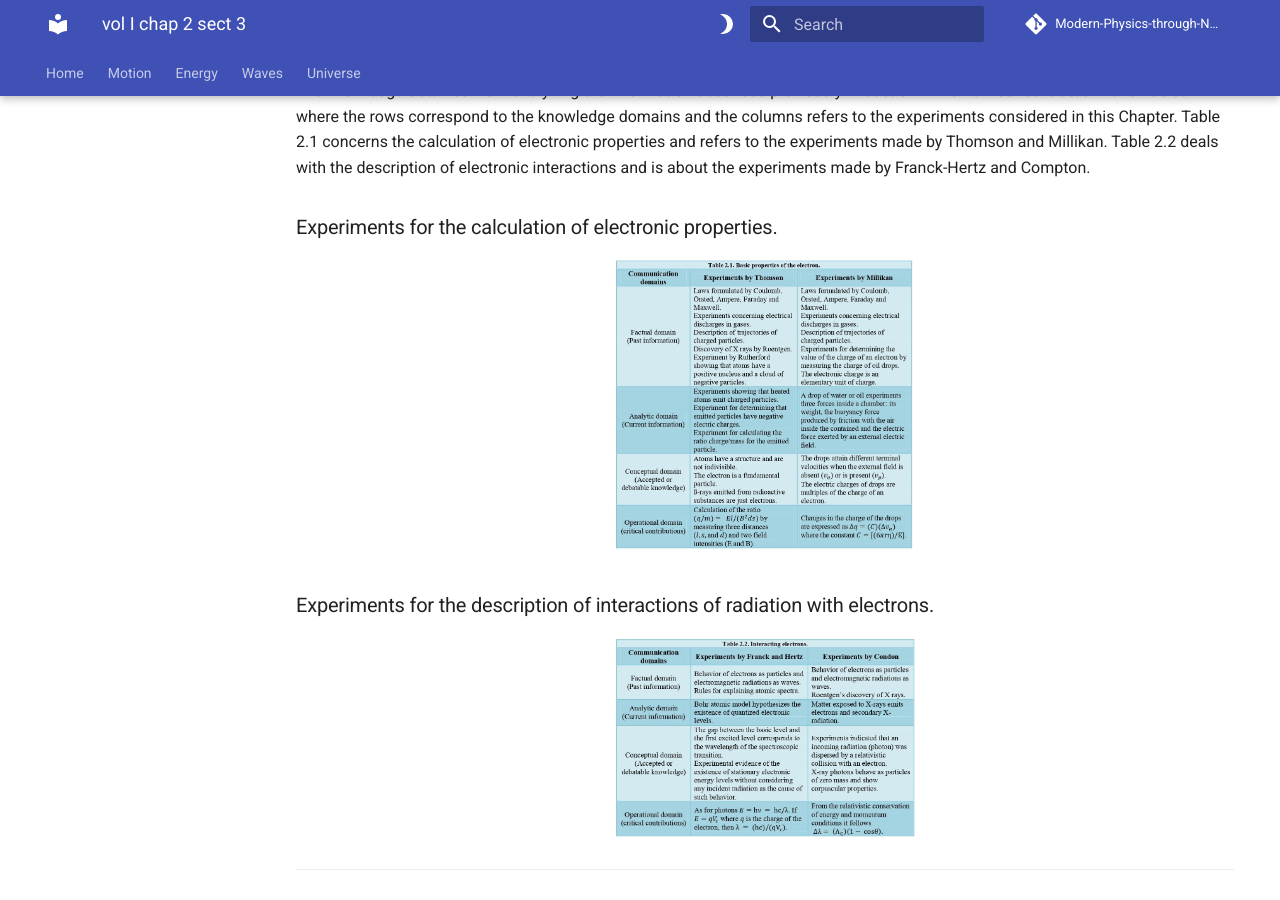
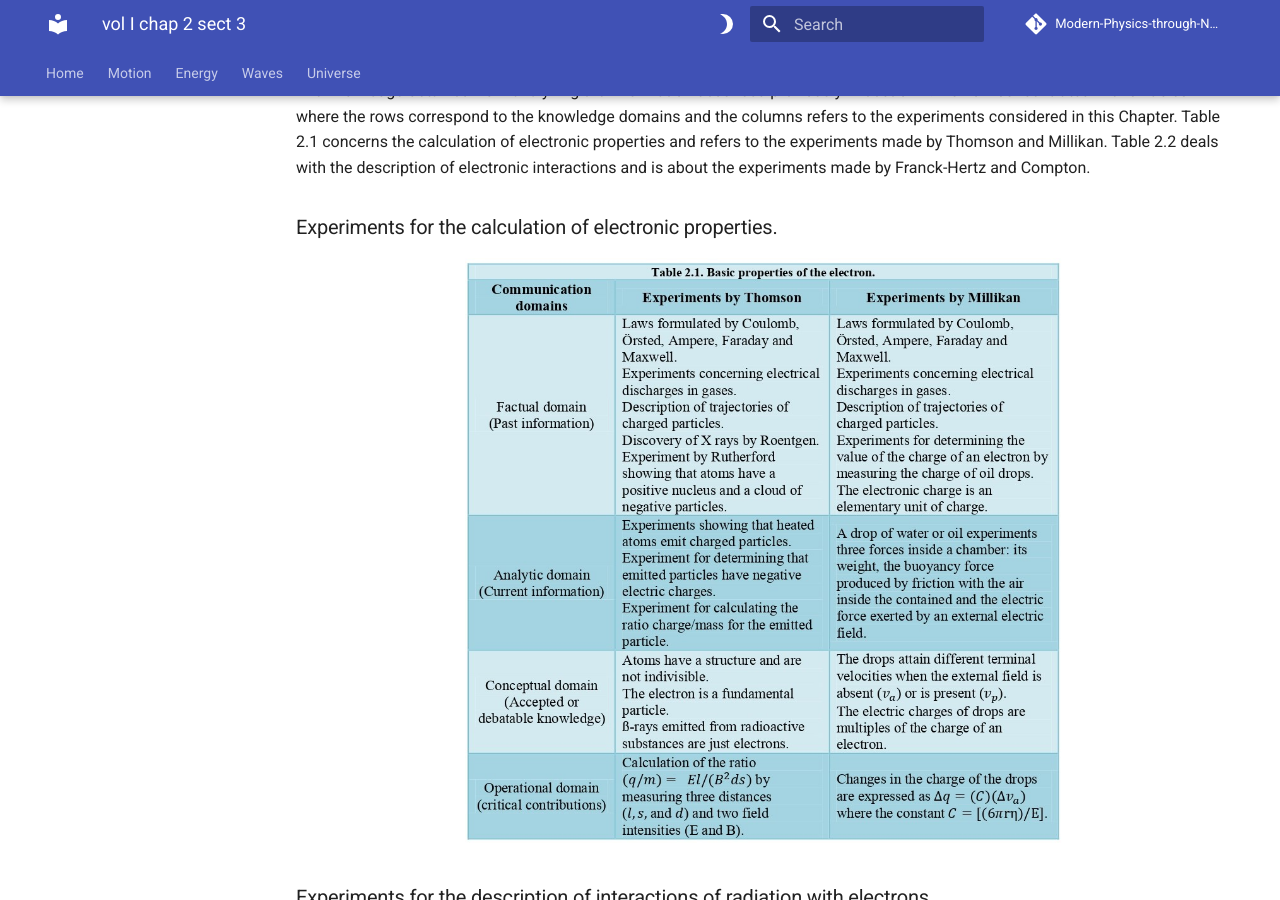
Before and after one commit to modphysnobel/modphysnobel.github.io, an MkDocs documentation site: the page built from docs/vol-I/vol-I-chap-2-sect-3.md, in a window 1280 px wide and 900 px high, scrolled down 990 px. Built offline with MkDocs 1.6.1 and Material for MkDocs 9.7.7, drawn with Linux system fonts in a browser that asks for light colours; some web fonts are replaced; comment, search, counter and statistics services are not loaded.

Commit message:
Update vol-I-chap-2-sect-3.md

```diff
--- a/docs/vol-I/vol-I-chap-2-sect-3.md
+++ b/docs/vol-I/vol-I-chap-2-sect-3.md
@@ -23,13 +23,13 @@
 ### Experiments for the calculation of electronic properties.
 
 <p align="center" width="100%">
-    <img width="300" src="https://github.com/modphysnobel/modphysnobel.github.io/blob/main/docs/vol-I/figs/2.1.jpg?raw=true">
+    <img width="600" src="https://github.com/modphysnobel/modphysnobel.github.io/blob/main/docs/vol-I/figs/2.1.jpg?raw=true">
 </p>
 
 ### Experiments for the description of interactions of radiation with electrons.
 
 <p align="center" width="100%">
-    <img width="300" src="https://github.com/modphysnobel/modphysnobel.github.io/blob/main/docs/vol-I/figs/2.2.jpg?raw=true">
+    <img width="600" src="https://github.com/modphysnobel/modphysnobel.github.io/blob/main/docs/vol-I/figs/2.2.jpg?raw=true">
 </p>
 
 
```
